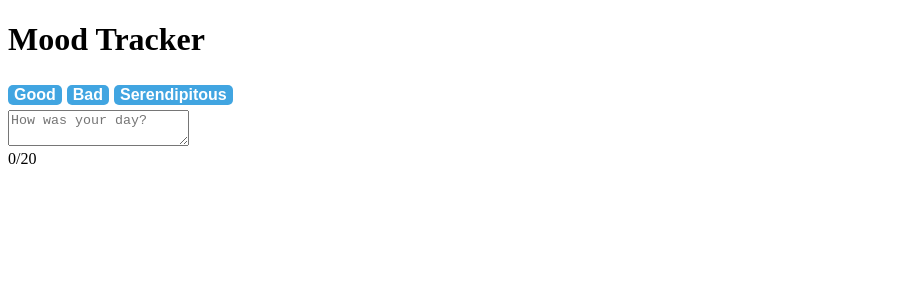
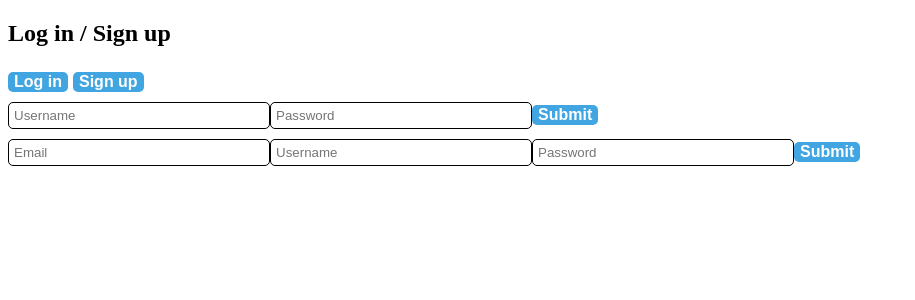
Before and after one commit to marktalevski/react-coding-addict-basics-2020, a React (Create React App) app: page / in a window 1280 px wide. Shown: the top 300 px of the page, without its empty margins (0-915 px from the left). Built offline with nearby package versions, Linux system fonts and the light colour scheme.

Commit message:
Set up practice for a toggleable form
using components, useState, useRef, useEffect

```diff
--- a/public/styles.css
+++ b/public/styles.css
@@ -1,12 +1,14 @@
 body { }
 
 input {
-    margin: 5px 0;
-    padding: 5px;
-    min-width: 250px;
+  margin: 5px 0;
+  padding: 5px;
+  min-width: 250px;
+  border: 1px solid black;
+  border-radius: 5px;
 }
 
-.counterInput button {
+button {
   margin: 5px;
   margin-left: 0;
   background: #41A5E1;
@@ -18,10 +20,6 @@ input {
   cursor: pointer;
 }
 
-.counterInput.tooLong {
-  color: red;
+button:focus {
+  background: #3d6d8a;
 }
-
-.counterInput.tooLong textarea {
-  background: #eebbbb;
-}
--- a/src/App.js
+++ b/src/App.js
@@ -1,15 +1,32 @@
 import React from 'react'
-import CharacterCounter from './components/CharacterCounter'
+import LoginForm from './components/LoginForm'
+import SignupForm from './components/SignupFrom'
+import ToggleableForm from './components/ToggleableForm'
+
+
+// Overall, you want to be able to switch between forms.
+// 1) Turn the Login/Signup forms into controlled components
+// 2) Make just one form show up at a time
+// 3) Make the buttons toggle which component is rendered
+// 4) Forward the ref from the ToggleableForm to the components
+// 5) Make a form's first input toggled when it is active using a side effect
+
 
 const App = () => {
+
+    let data = [
+      { name: 'Log in', component: LoginForm },
+      { name: 'Sign up', component: SignupForm }
+    ]
+
     return (
-        <div>
-            <h1>Mood Tracker</h1>
-            <CharacterCounter
-                text={"How was your day?"}
-            />
-        </div>
+      <section>
+        <h2>Log in / Sign up</h2>
+        <ToggleableForm
+            options={data}
+        />
+      </section>
     )
-}
+  }
 
-export default App
+  export default App
--- /dev/null
+++ b/src/components/ButtonToggle.js
@@ -0,0 +1,15 @@
+import React, { useState, useRef, forwardRef, useEffect, createElement } from 'react'
+
+const ButtonToggle = ({ children, toggleRef, toggleForm }) => {
+   return(
+      <button
+         onClick={() => {
+         // Hmm, things should happen here
+         }}
+      >
+         {children}
+      </button>
+   )
+ }
+
+ export default ButtonToggle
--- a/src/components/CharacterCounter.js
+++ /dev/null
@@ -1,42 +0,0 @@
-import React, {useState} from 'react'
-
-const CharacterCounter = ({text}) => {
-   const [message, setMessage] = useState('')
-
-   let defaultMoods = ['Good', 'Bad', 'Serendipitous']
-   const maxLength = 20
-
-
-   return (
-      <div className={`counterInput ${message.length > maxLength ? 'tooLong' : ''}`}>
-         <div>
-            {defaultMoods.map((data) => {
-               return(
-                  <button
-                     onClick={() => {
-                        setMessage(data)
-                     }}
-
-                  >
-                     {data}
-                  </button>
-               )
-            })}
-         </div>
-
-         <textarea
-            placeholder={text}
-            value={message}
-            onChange={(e) => {
-               setMessage(e.target.value)
-            }}
-         />
-
-         <div>
-            {message.length}/{maxLength}
-         </div>
-      </div>
-   )
-}
-
-export default CharacterCounter
--- /dev/null
+++ b/src/components/FormToggle.js
@@ -0,0 +1,20 @@
+import React, { useState, useRef, forwardRef, useEffect, createElement } from 'react'
+
+const FormToggle = ({ children, currentIndex }) => {
+   if (Array.isArray(children)) {
+     return(
+      <div>
+         {children}
+      </div>
+       // Remember, `children` is an array when there's multiple!
+       // So, if you want to show all the forms, you just put
+       // `children`.
+       // What would you do if you just wanted to show one?
+      )
+   }
+
+   return null
+
+ }
+
+ export default FormToggle
--- /dev/null
+++ b/src/components/LoginForm.js
@@ -0,0 +1,28 @@
+import React, { useState, useRef, forwardRef, useEffect, createElement } from 'react'
+
+const LoginForm = (props) => {
+   const [username, setUsername] = useState('')
+   const [password, setPassword] = useState('')
+
+   return(
+   <>
+     <input
+         type="text"
+         defaultValue={username}
+         placeholder="Username"
+      />
+
+     <input
+         type="password"
+         defaultValue={password}
+         placeholder="Password"
+      />
+
+     <button>
+         Submit
+      </button>
+   </>
+   )
+ }
+
+ export default LoginForm
--- /dev/null
+++ b/src/components/SignupFrom.js
@@ -0,0 +1,33 @@
+import React, { useState, useRef, forwardRef, useEffect, createElement } from 'react'
+
+const SignupForm = (props) => {
+   const [email, setEmail] = useState('')
+   const [username, setUsername] = useState('')
+   const [password, setPassword] = useState('')
+
+   return <>
+      <input
+         type="email"
+         defaultValue={email}
+         placeholder="Email"
+      />
+
+      <input
+         type="text"
+         defaultValue={username}
+         placeholder="Username"
+      />
+
+      <input
+         type="password"
+         defaultValue={password}
+         placeholder="Password"
+      />
+
+      <button>
+        Submit
+      </button>
+   </>
+ }
+
+ export default SignupForm
--- /dev/null
+++ b/src/components/ToggleableForm.js
@@ -0,0 +1,39 @@
+import React, { useState, useRef, forwardRef, useEffect, createElement } from 'react'
+
+import ButtonToggle from './ButtonToggle'
+import FormToggle from './FormToggle'
+
+const ToggleableForm = ({ options }) => {
+   const currentForm = 0 // Change this to 1 to get the Signup form to show up
+   let focusRef = 0
+
+   return(
+    <>
+     {options.map((el, index) => {
+       return(
+        <ButtonToggle
+          key={`button${index}`}
+        >
+          {el.name}
+        </ButtonToggle>
+       )
+    })}
+
+     <FormToggle
+        currentIndex={currentForm}
+      >
+      {options.map((el, index) => {
+         return(
+          <div
+            key={`form${index}`}
+          >
+           {createElement(el.component, { /* Hmm, what should go here?*/ })}
+         </div>
+        )
+      })}
+     </FormToggle>
+   </>
+   )
+ }
+
+ export default ToggleableForm
```
Also changed, not shown: src/index.js (+5 -5 lines).
